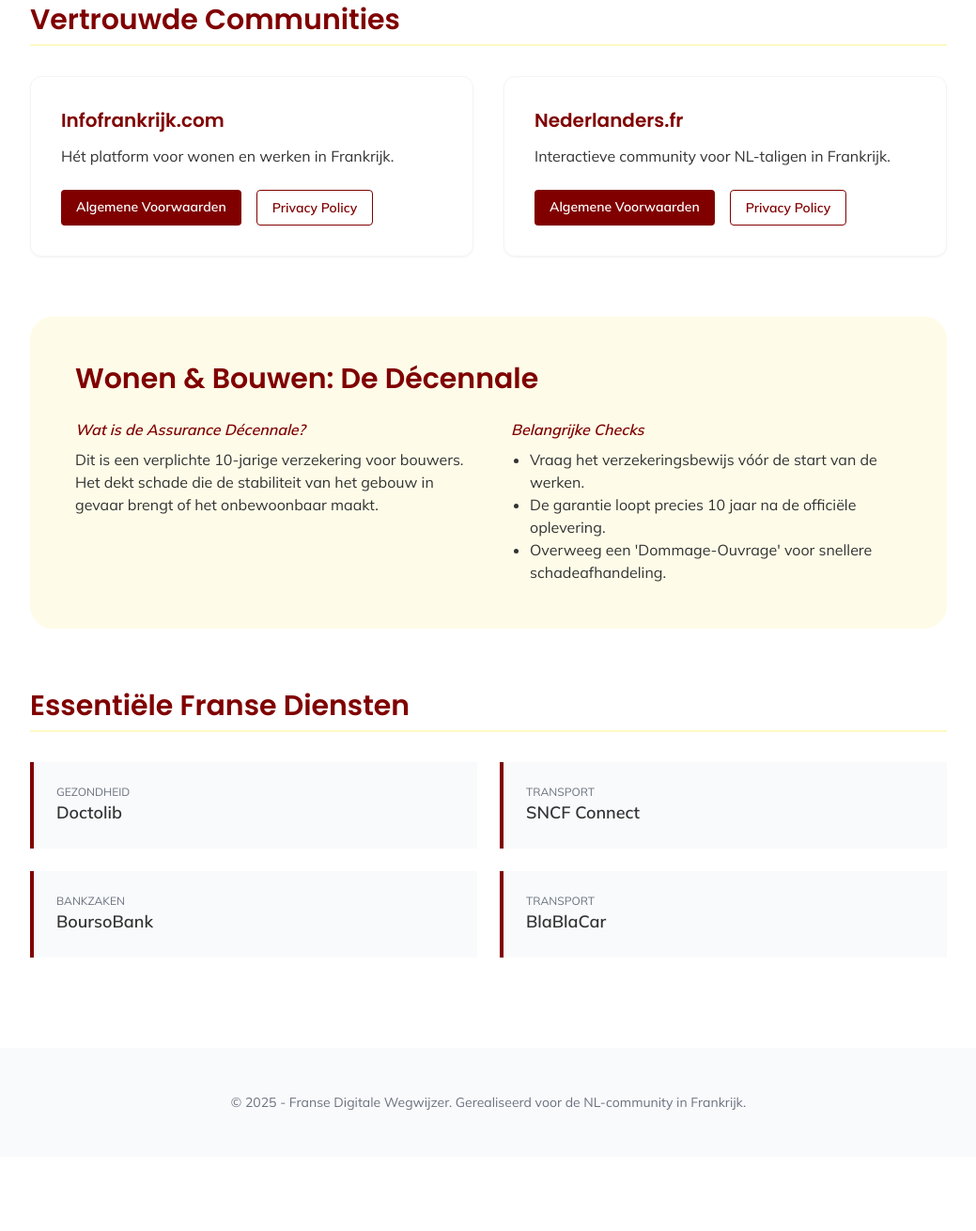
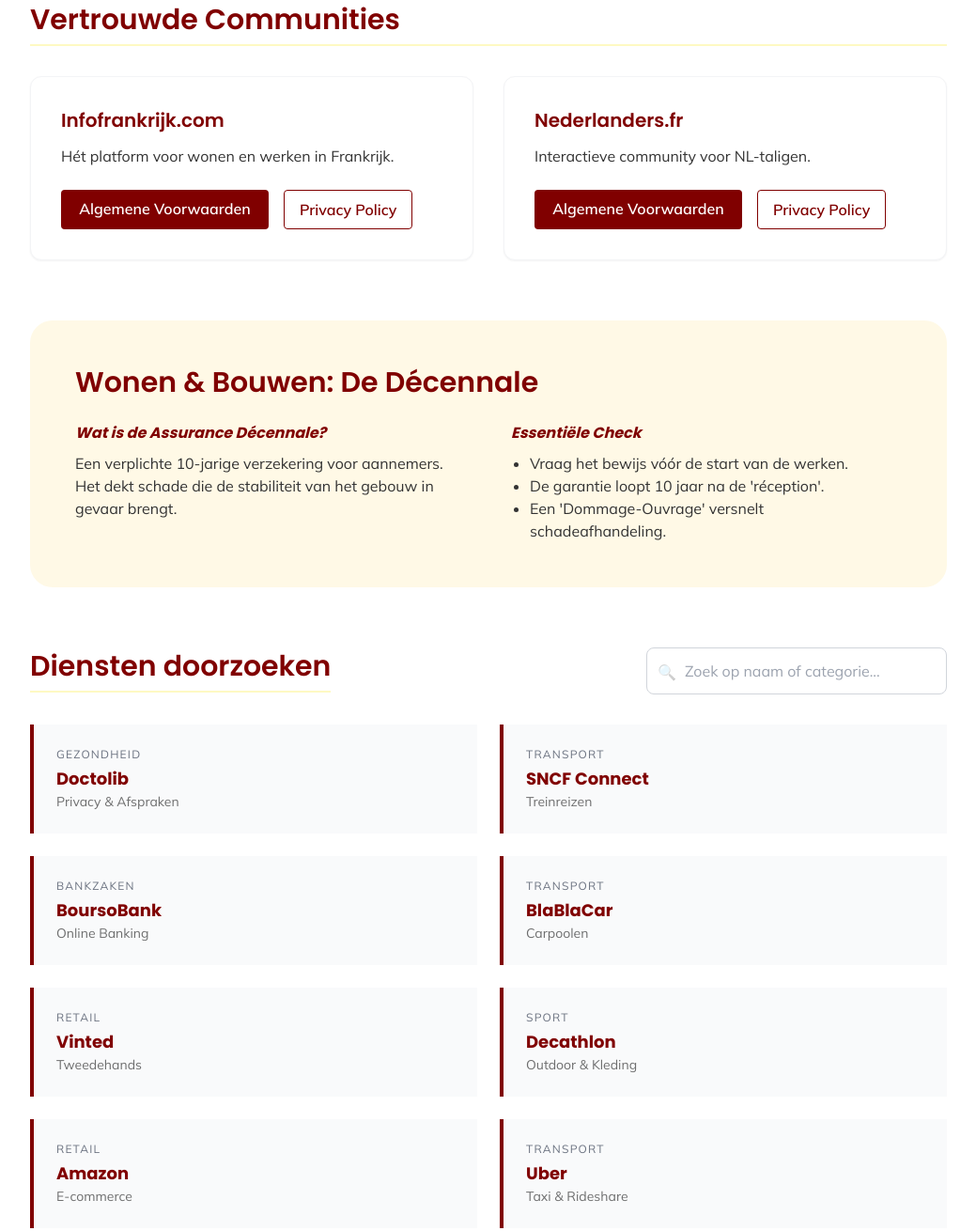
Before and after one commit to antonnoe/Frankrijk-legal, a plain HTML site: page index.html in a window 1280 px wide. Shown: the part 265-1575 px from the top of the page at 94% size, without its empty margins (120-1159 px from the left). Before the commit the page ends 1496 px from the top, so only its background shows below. Drawn offline with nearby package versions, Linux system fonts and the light colour scheme.

Commit message:
Enhance styling and update content in index.html

```diff
--- a/index.html
+++ b/index.html
@@ -9,25 +9,38 @@
     <style>
         :root {
             --maroon: #800000;
+            --soft-yellow: #fff9e6;
         }
         body {
             font-family: 'Mulish', sans-serif;
-            line-height: 1.8em; /* Ruime regelafstand conform instructie */
+            line-height: 1.8em; /* Ruime regelafstand voor rust */
             color: #333;
         }
-        h1, h2, h3 {
+        h1, h2, h3, h4 {
             font-family: 'Poppins', sans-serif;
             color: var(--maroon);
         }
         .bg-maroon { background-color: var(--maroon); }
         .text-maroon { color: var(--maroon); }
         .border-maroon { border-color: var(--maroon); }
+        .bg-soft-yellow { background-color: var(--soft-yellow); }
+
+        /* Custom button style */
+        .btn-maroon {
+            background-color: var(--maroon);
+            color: white;
+            padding: 0.5rem 1.2rem;
+            border-radius: 4px;
+            font-weight: bold;
+            transition: opacity 0.2s;
+        }
+        .btn-maroon:hover { opacity: 0.9; }
     </style>
 </head>
 <body class="bg-white">
 
     <header class="bg-maroon text-white py-16 px-6 text-center">
-        <h1 class="text-4xl md:text-5xl mb-4">Franse Digitale Wegwijzer</h1>
+        <h1 class="text-white text-4xl md:text-5xl mb-4">Franse Digitale Wegwijzer</h1>
         <p class="max-w-2xl mx-auto text-lg opacity-90">
             Juridische bronnen en essentiële diensten voor Nederlanders in Frankrijk.
         </p>
@@ -38,78 +51,107 @@
         <section class="mb-16">
             <h2 class="text-3xl mb-8 border-b-2 border-yellow-100 pb-2">Vertrouwde Communities</h2>
             <div class="grid md:grid-cols-2 gap-8">
-                <div class="p-8 border border-gray-100 rounded-xl shadow-sm hover:shadow-md transition-shadow">
+                <div class="p-8 border border-gray-100 rounded-xl shadow-sm bg-white">
                     <h3 class="text-xl mb-3">Infofrankrijk.com</h3>
                     <p class="mb-6">Hét platform voor wonen en werken in Frankrijk.</p>
                     <div class="flex flex-wrap gap-4">
-                        <a href="https://infofrankrijk.com/algemene-voorwaarden/" target="_blank" class="bg-maroon text-white px-4 py-2 rounded text-sm font-bold">Algemene Voorwaarden</a>
-                        <a href="https://infofrankrijk.com/privacyverklaring/" target="_blank" class="border border-maroon text-maroon px-4 py-2 rounded text-sm font-bold">Privacy Policy</a>
+                        <a href="https://infofrankrijk.com/algemene-voorwaarden/" target="_blank" class="btn-maroon">Algemene Voorwaarden</a>
+                        <a href="https://infofrankrijk.com/privacyverklaring/" target="_blank" class="border border-maroon text-maroon px-4 py-2 rounded font-bold">Privacy Policy</a>
                     </div>
                 </div>
-                <div class="p-8 border border-gray-100 rounded-xl shadow-sm hover:shadow-md transition-shadow">
+                <div class="p-8 border border-gray-100 rounded-xl shadow-sm bg-white">
                     <h3 class="text-xl mb-3">Nederlanders.fr</h3>
-                    <p class="mb-6">Interactieve community voor NL-taligen in Frankrijk.</p>
+                    <p class="mb-6">Interactieve community voor NL-taligen.</p>
                     <div class="flex flex-wrap gap-4">
-                        <a href="http://www.communitiesabroad.com/formalities.html" target="_blank" class="bg-maroon text-white px-4 py-2 rounded text-sm font-bold">Algemene Voorwaarden</a>
-                        <a href="http://www.communitiesabroad.com/formalities.html" target="_blank" class="border border-maroon text-maroon px-4 py-2 rounded text-sm font-bold">Privacy Policy</a>
+                        <a href="http://www.communitiesabroad.com/formalities.html" target="_blank" class="btn-maroon">Algemene Voorwaarden</a>
+                        <a href="http://www.communitiesabroad.com/formalities.html" target="_blank" class="border border-maroon text-maroon px-4 py-2 rounded font-bold">Privacy Policy</a>
                     </div>
                 </div>
             </div>
         </section>
 
-        <section class="bg-yellow-50 p-8 md:p-12 rounded-3xl mb-16">
+        <section class="bg-soft-yellow p-8 md:p-12 rounded-3xl mb-16">
             <h2 class="text-3xl mb-6">Wonen & Bouwen: De Décennale</h2>
             <div class="grid md:grid-cols-2 gap-12">
                 <div>
-                    <h4 class="font-bold text-maroon mb-2 italic">Wat is de Assurance Décennale?</h4>
-                    <p>Dit is een verplichte 10-jarige verzekering voor bouwers. Het dekt schade die de stabiliteit van het gebouw in gevaar brengt of het onbewoonbaar maakt.</p>
+                    <h4 class="font-bold mb-2 italic">Wat is de Assurance Décennale?</h4>
+                    <p>Een verplichte 10-jarige verzekering voor aannemers. Het dekt schade die de stabiliteit van het gebouw in gevaar brengt.</p>
                 </div>
                 <div>
-                    <h4 class="font-bold text-maroon mb-2 italic">Belangrijke Checks</h4>
+                    <h4 class="font-bold mb-2 italic">Essentiële Check</h4>
                     <ul class="list-disc ml-5">
-                        <li>Vraag het verzekeringsbewijs vóór de start van de werken.</li>
-                        <li>De garantie loopt precies 10 jaar na de officiële oplevering.</li>
-                        <li>Overweeg een 'Dommage-Ouvrage' voor snellere schadeafhandeling.</li>
+                        <li>Vraag het bewijs vóór de start van de werken.</li>
+                        <li>De garantie loopt 10 jaar na de 'réception'.</li>
+                        <li>Een 'Dommage-Ouvrage' versnelt schadeafhandeling.</li>
                     </ul>
                 </div>
             </div>
         </section>
 
         <section>
-            <h2 class="text-3xl mb-8 border-b-2 border-yellow-100 pb-2">Essentiële Franse Diensten</h2>
-            <div class="grid grid-cols-1 sm:grid-cols-2 gap-6">
-                <div class="p-6 border-l-4 border-maroon bg-gray-50 flex justify-between items-center">
-                    <div>
-                        <p class="text-xs uppercase text-gray-500">Gezondheid</p>
-                        <h4 class="font-bold text-lg">Doctolib</h4>
-                    </div>
+            <div class="flex flex-col md:flex-row md:items-center justify-between mb-8 gap-4">
+                <h2 class="text-3xl border-b-2 border-yellow-100 pb-2">Diensten doorzoeken</h2>
+                <div class="relative">
+                    <input type="text" id="searchInput" placeholder="Zoek op naam of categorie..."
+                        class="w-full md:w-80 p-3 pl-10 border border-gray-300 rounded-lg focus:ring-2 focus:ring-red-800 outline-none">
+                    <span class="absolute left-3 top-3.5 opacity-30">🔍</span>
                 </div>
-                <div class="p-6 border-l-4 border-maroon bg-gray-50 flex justify-between items-center">
-                    <div>
-                        <p class="text-xs uppercase text-gray-500">Transport</p>
-                        <h4 class="font-bold text-lg">SNCF Connect</h4>
-                    </div>
+            </div>
+
+            <div id="companyGrid" class="grid grid-cols-1 sm:grid-cols-2 gap-6">
                 </div>
-                <div class="p-6 border-l-4 border-maroon bg-gray-50 flex justify-between items-center">
-                    <div>
-                        <p class="text-xs uppercase text-gray-500">Bankzaken</p>
-                        <h4 class="font-bold text-lg">BoursoBank</h4>
-                    </div>
-                </div>
-                <div class="p-6 border-l-4 border-maroon bg-gray-50 flex justify-between items-center">
-                    <div>
-                        <p class="text-xs uppercase text-gray-500">Transport</p>
-                        <h4 class="font-bold text-lg">BlaBlaCar</h4>
-                    </div>
-                </div>
+            <div id="noResults" class="hidden text-center py-12 text-gray-500 italic">
+                Geen diensten gevonden voor deze zoekopdracht.
             </div>
         </section>
 
     </main>
 
     <footer class="bg-gray-50 py-12 px-6 text-center text-sm text-gray-500 mt-12">
-        <p>&copy; 2025 - Franse Digitale Wegwijzer. Gerealiseerd voor de NL-community in Frankrijk.</p>
+        <p>&copy; 2025 - Franse Digitale Wegwijzer.</p>
     </footer>
+
+    <script>
+        // Data uit jouw JSON-lijst
+        const companies = [
+            { name: "Doctolib", category: "Gezondheid", type: "Privacy & Afspraken" },
+            { name: "SNCF Connect", category: "Transport", type: "Treinreizen" },
+            { name: "BoursoBank", category: "Bankzaken", type: "Online Banking" },
+            { name: "BlaBlaCar", category: "Transport", type: "Carpoolen" },
+            { name: "Vinted", category: "Retail", type: "Tweedehands" },
+            { name: "Decathlon", category: "Sport", type: "Outdoor & Kleding" },
+            { name: "Amazon", category: "Retail", type: "E-commerce" },
+            { name: "Uber", category: "Transport", type: "Taxi & Rideshare" },
+            { name: "Air France", category: "Transport", type: "Luchtvaart" },
+            { name: "Transavia", category: "Transport", type: "Luchtvaart" }
+        ];
+
+        const searchInput = document.getElementById('searchInput');
+        const companyGrid = document.getElementById('companyGrid');
+        const noResults = document.getElementById('noResults');
+
+        function displayCompanies(filter = '') {
+            const filtered = companies.filter(c =>
+                c.name.toLowerCase().includes(filter.toLowerCase()) ||
+                c.category.toLowerCase().includes(filter.toLowerCase())
+            );
+
+            companyGrid.innerHTML = filtered.map(c => `
+                <div class="p-6 border-l-4 border-maroon bg-gray-50 flex flex-col justify-center hover:bg-yellow-50 transition-colors">
+                    <p class="text-xs uppercase tracking-widest text-gray-500 mb-1">${c.category}</p>
+                    <h4 class="font-bold text-lg">${c.name}</h4>
+                    <p class="text-sm opacity-70">${c.type}</p>
+                </div>
+            `).join('');
+
+            noResults.classList.toggle('hidden', filtered.length > 0);
+        }
+
+        searchInput.addEventListener('input', (e) => displayCompanies(e.target.value));
+
+        // Initial render
+        displayCompanies();
+    </script>
 
 </body>
 </html>
```
